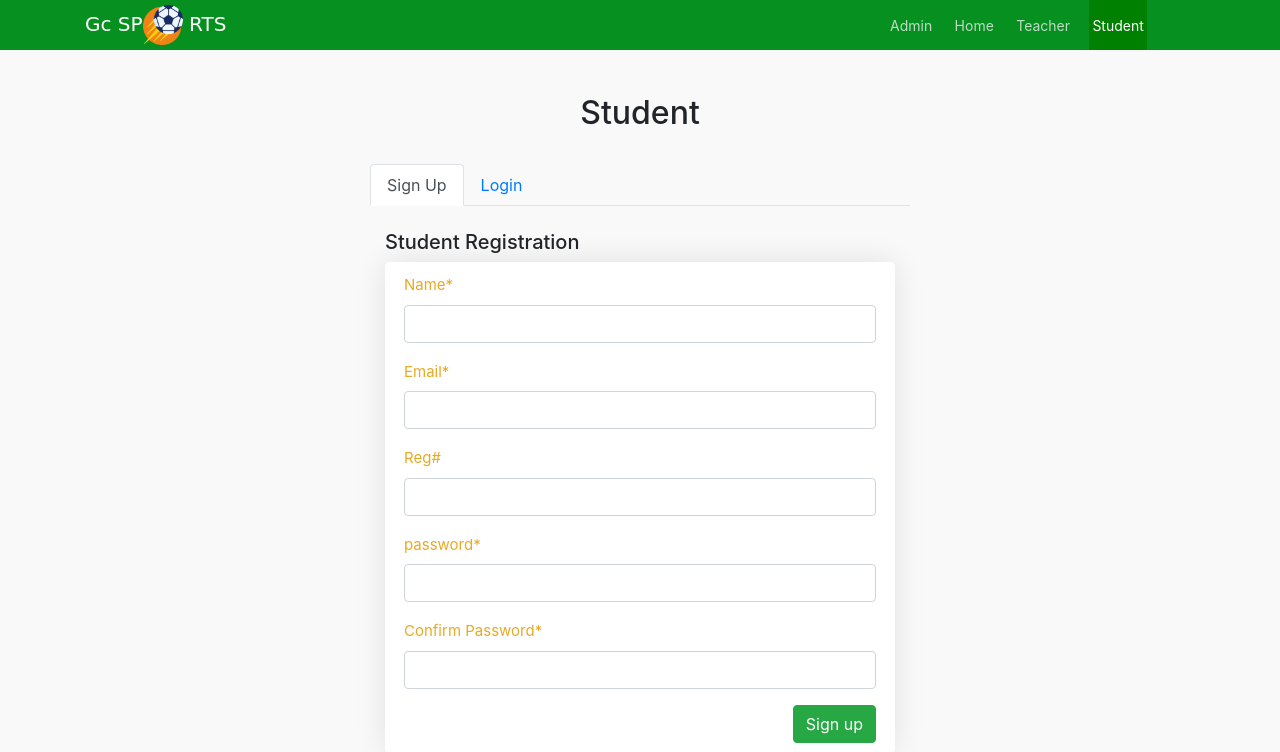
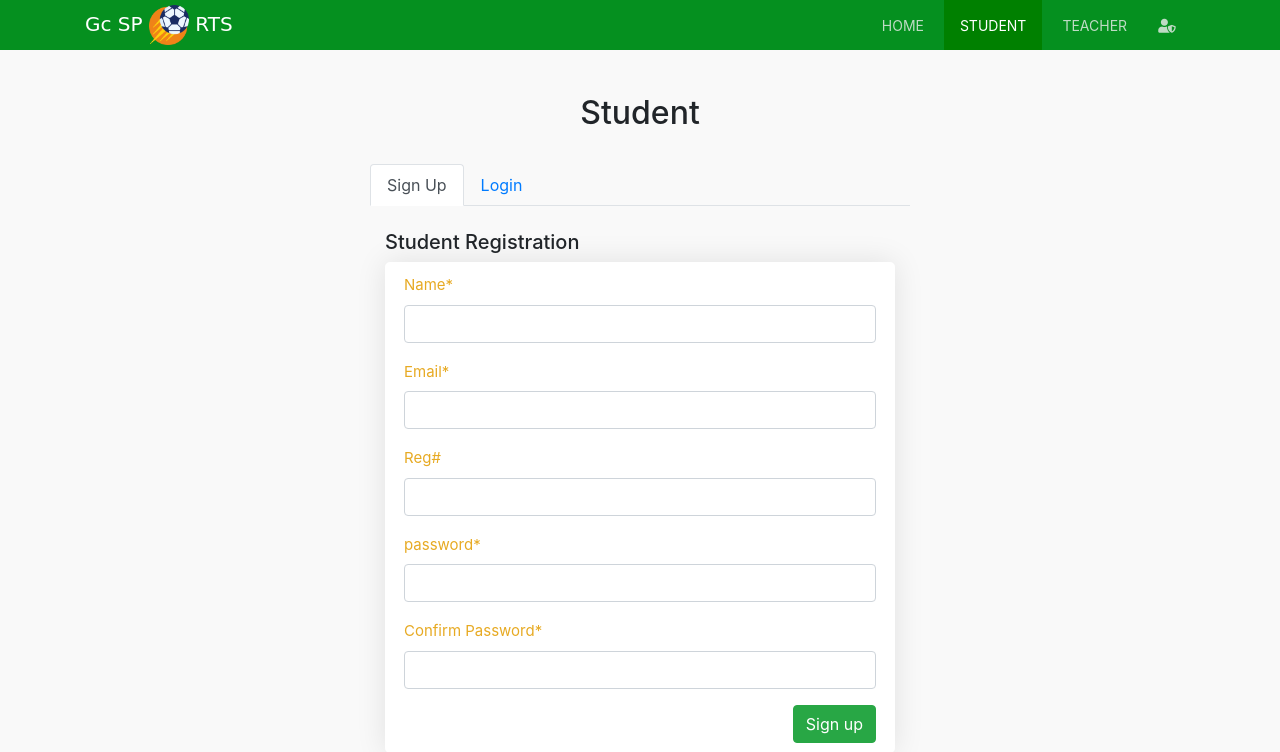
Before and after one commit to ali-dev-code/gc-sports, a PHP site: page /signup2.php in a window 1280 px wide. Shown: the top 752 px of the page. Run offline with PHP 8.4, Linux system fonts and the light colour scheme.

Commit message:
teacher login feature added

```diff
--- a/assets/css/custom.css
+++ b/assets/css/custom.css
@@ -1,5 +1,6 @@
 body {
     position: relative;
+
 }
 
 /*       custom style for navigation bar */
@@ -196,3 +197,19 @@ a.enrollB {
     -webkit-filter: blur(2px); /* Chrome, Safari, Opera */
     filter: blur(2px);
 }
+
+/*   media quries    */
+
+
+@media only screen and (max-width: 600px) {
+
+ h1{
+   font-size: 26px;;
+ }
+ .setting {
+  padding: 20px 0px;
+}
+.btn{
+
+}
+}
--- a/signup2.php
+++ b/signup2.php
@@ -24,7 +24,9 @@
   <nav class="navbar navbar-expand-md bg-dark navbar-dark fixed-top">
     <!-- Brand -->
     <div class="container">
-			<a class="navbar-brand" style="font-family:cursive;" href="#">Gc SP<img src="assets/img/logo/main-logo-2.png" alt="Logo" style="width:40px; "> RTS </a>
+      <a class="navbar-brand" style="font-family:cursive;" href="#">Gc SP
+        <img src="assets/img/logo/main-logo-2.png" alt="Logo" style="width:40px; "> RTS
+      </a>
       <!-- Toggler/collapsibe Button -->
       <button class="navbar-toggler" type="button" data-toggle="collapse" data-target="#collapsibleNavbar">
         <span class="navbar-toggler-icon"></span>
@@ -32,30 +34,52 @@
       <!-- Navbar links -->
       <div class="collapse navbar-collapse" id="collapsibleNavbar">
         <ul class="navbar-nav ml-auto text-center">
-					<li class="nav-item mr-3">
-						<a class="nav-link  " data-toggle="modal" data-target="#modal-admin" style="border-radius:0px;" href="">Admin</a>
+          <li class="nav-item  mr-1">
+            <a class="nav-link px-3 " href="#HEADER">HOME</a>
           </li>
-					<li class="nav-item mr-3">
-						<a class="nav-link  " style="border-radius:0px;" href="index.php">Home</a>
+          <li class="nav-item mr-1">
+            <a class="nav-link px-3 active" href="signup2.php">STUDENT</a>
           </li>
-					<li class="nav-item mr-3">
-						<?php if (!login()): ?>
-						<a class="nav-link  " style="border-radius:0px;" href="">Teacher</a>
+          <li class="nav-item mr-1">
+            <a class="nav-link px-3" data-toggle="modal" href="#modal-teacher">TEACHER</a>
+          </li>
+
+          <?php if (!loginAdmin() && !loginTeacher()): ?>
+
+          <li class="nav-item mr-2">
+            <a class="nav-link" data-toggle="modal" href="#modal-admin" data-toggle="tooltip" data-placement="top" title="Admin">
+              <i class="fas fa-user-shield px-2"></i>
+            </a>
+          </li>
           <?php endif; ?>
+          <!-- Dropdown -->
+          <?php if (login()): ?>
+
+          <li class="nav-item dropdown ">
+            <a class="nav-link dropdown-toggle " href="#" id="navbardrop" data-toggle="dropdown">
+              <?php echo $_SESSION['userName']; ?>
+            </a>
+            <div class="dropdown-menu">
+              <a class="dropdown-item " href="users/index.php">Portal</a>
+              <a class="dropdown-item " href="include/users/logout.php">Logout</a>
+            </div>
           </li>
-					<li class="nav-item mr-3">
-						<a class="nav-link active " style="border-radius:0px;" href="signup2.php">Student</a>
+          <?php endif; ?>
+
+
+          <?php if (loginTeacher()): ?>
+
+          <li class="nav-item dropdown ">
+            <a class="nav-link dropdown-toggle " href="#" id="navbardrop" data-toggle="dropdown">
+              <?php echo $_SESSION['teacherName']; ?>
+            </a>
+            <div class="dropdown-menu">
+              <a class="dropdown-item " href="users/index.php">Portal</a>
+              <a class="dropdown-item " href="teachers/include/logout-teacher.php">Logout</a>
+            </div>
           </li>
-					<li class="nav-item mr-3">
-						<?php if (login()): ?>
-						<a class="nav-link  " style="border-radius:0px;" href="users/index.php">User</a>
           <?php endif; ?>
-					</li>
-					<li class="nav-item mr-3">
-						<?php if (login()): ?>
-						<a class="nav-link btn btn-success " style="border-radius:0px;" href="include/users/logout.php">Logout</a>
-						<?php endif; ?>
-					</li>
+
         </ul>
       </div>
     </div>
@@ -65,26 +89,34 @@
     <div class="col-md-6 mx-auto">
       <h2 class="text-center">Student</h2>
       <div class="">
-				<?php  errorMsg();
+        <?php
+         errorMsg();
         successMsg();                ?>
+
       </div>
       <?php if (login()): ?>
+
       <div class="text-center alert alert-success">
         You are login ! <?php echo $_SESSION['userName'] ?>
       </div>
       <?php endif; ?>
+
       <br>
       <!-- Nav tabs -->
       <ul class="nav nav-tabs text-center " role="tablist">
         <li class="nav-item">
           <?php if (!login()): ?>
+
           <a class="nav-link active" data-toggle="tab" href="#register">Sign Up</a>
           <?php endif; ?>
+
         </li>
         <li class="nav-item">
           <?php if (!login()): ?>
+
           <a class="nav-link" data-toggle="tab" href="#login">Login</a>
           <?php endif; ?>
+
         </li>
       </ul>
       <!-- Tab panes -->
@@ -145,7 +177,9 @@
       </div>
     </div>
   </section>
+
   <?php include 'include/footer.php'; ?>
+  <!-- Modal for admin -->
   <div class="modal fade " id="modal-admin">
     <div class="modal-dialog" role="document">
       <div class="modal-content">
@@ -175,7 +209,42 @@
       </div><!-- /.modal-content -->
       </form>
     </div><!-- /.modal-dialog -->
-	</div><!-- /.modal -->
+  </div><!-- /.end modal admin-->
+
+  <!-- modal for teacher -->
+  <div class="modal fade " id="modal-teacher">
+    <div class="modal-dialog" role="document">
+      <div class="modal-content">
+        <div class="modal-header ">
+          <h4 class="modal-title  "> Teacher</h4>
+          <button type="button" class="close" data-dismiss="modal" aria-label="Close">
+            <span aria-hidden="true">&times;</span>
+            <span class="sr-only">Close</span>
+          </button>
+        </div>
+        <div class="modal-body">
+          <form action="" method="post">
+            <?php teacherLogin(); ?>
+            <div class="form-group">
+              <label for="email">Email</label>
+              <input type="text" class="form-control" id="email" name="email" value="">
+            </div>
+            <div class="form-group">
+              <label for="password">Password</label>
+              <input type="password" class="form-control" id="password" name="password" value="">
+            </div>
+        </div>
+        <div class="modal-footer">
+          <button type="button" class="btn btn-warning" data-dismiss="modal">Close</button>
+          <button type="submit" name="teacherLogin" class="btn btn-success">Login</button>
+        </div>
+      </div><!-- /.modal-content -->
+      </form>
+    </div><!-- /.modal-dialog -->
+  </div><!-- /.end modal admin-->
+
+
+
   <script type="text/javascript" src="assets/js/jquery-3.4.1.min.js"></script>
   <script type="text/javascript" src="assets/js/popper.min.js"></script>
   <script type="text/javascript" src="assets/js/bootstrap.min.js"></script>
```
Also changed, not shown: admin/add-teachers.php (+9 -4 lines), include/config/functions.php (+45 -1 lines), index.php (+30 -6 lines), teachers/include/logout-teacher.php (added, +16 -0 lines), admin/upload/sports/sport_bedminton.jpg. Lines whose indentation alone changed are shown as unchanged.
